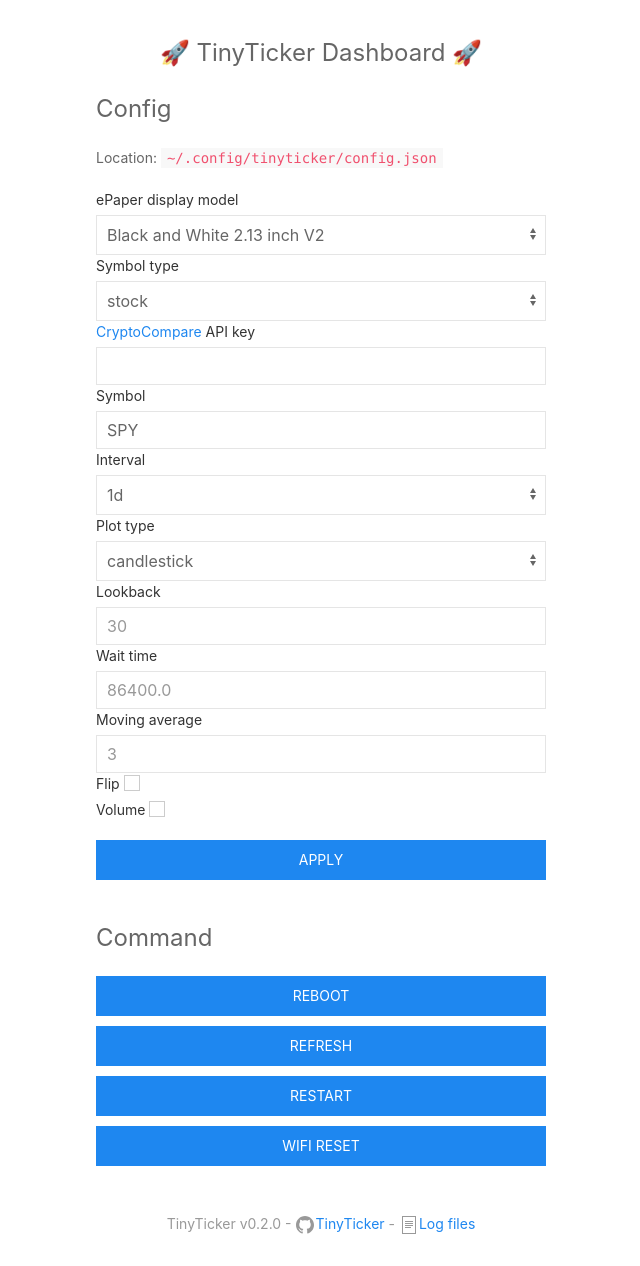
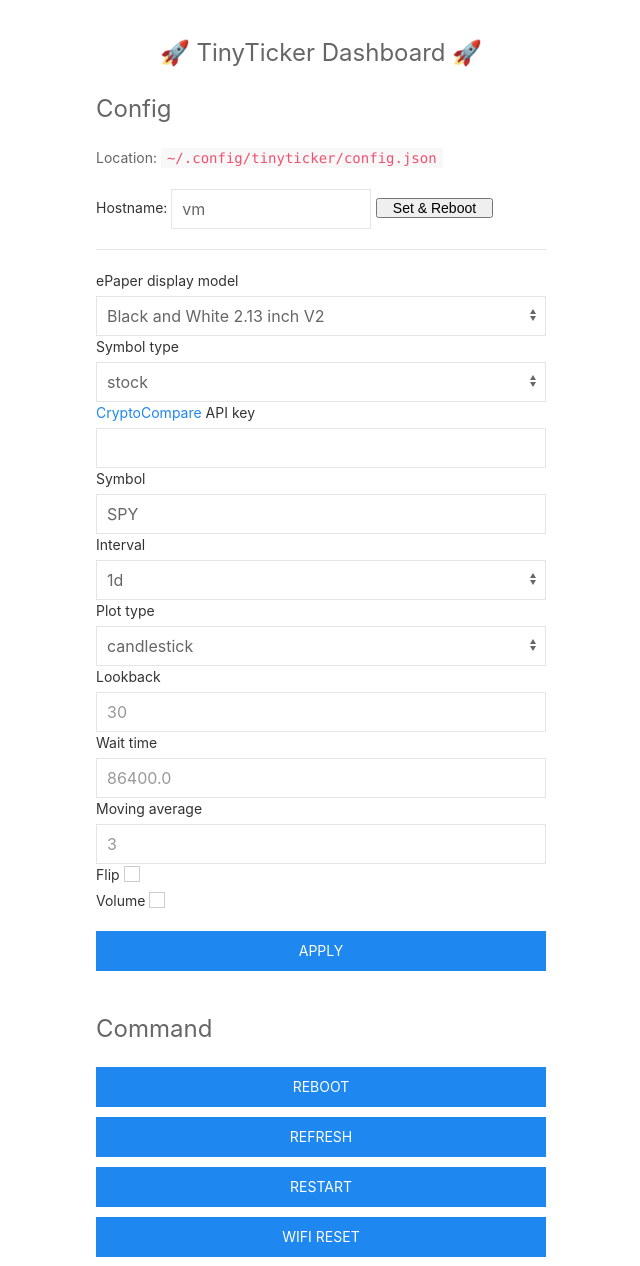
Before and after one commit to loiccoyle/tinyticker, a Flask app: page / in a window 1280 px wide. Shown: the top 1266 px of the page, without its empty margins (319-959 px from the left). Before the commit the page ends 1234 px from the top, so only its background shows below. Run offline with Flask 2, Linux system fonts and the light colour scheme; data that the repository does not hold is empty.

Commit message:
Add hostname setting (#17)

```diff
--- a/tinyticker/__main__.py
+++ b/tinyticker/__main__.py
@@ -3,7 +3,6 @@
 import multiprocessing
 import os
 import signal
-import subprocess
 import sys
 from pathlib import Path
 from time import sleep
@@ -258,7 +257,7 @@
     # start ticking
     tick_process = start_ticker_process(args)
     while True:
-        if tick_process._closed or not tick_process.is_alive():
+        if tick_process._closed or not tick_process.is_alive():  # type: ignore
             tick_process = start_ticker_process(args)
         else:
             sleep(1)
--- a/tinyticker/ticker.py
+++ b/tinyticker/ticker.py
@@ -12,15 +12,15 @@
 SYMBOL_TYPES = ["crypto", "stock"]
 
 YFINANCE_NON_STANDARD_INTERVALS = {
-    "1wk": pd.Timedelta("7d"),
-    "1mo": pd.Timedelta("30d"),
-    "3mo": pd.Timedelta("90d"),
+    "1wk": pd.to_timedelta("7d"),
+    "1mo": pd.to_timedelta("30d"),
+    "3mo": pd.to_timedelta("90d"),
 }
 
 INTERVAL_TIMEDELTAS = {
     interval: YFINANCE_NON_STANDARD_INTERVALS[interval]
     if interval in YFINANCE_NON_STANDARD_INTERVALS
-    else pd.Timedelta(interval)
+    else pd.to_timedelta(interval)
     for interval in [
         "1m",
         "2m",
@@ -53,9 +53,9 @@
 }
 
 CRYPTO_INTERVAL_TIMEDELTAS = {
-    "minute": pd.Timedelta("1m"),
-    "hour": pd.Timedelta("1h"),
-    "day": pd.Timedelta("1d"),
+    "minute": pd.to_timedelta("1m"),
+    "hour": pd.to_timedelta("1h"),
+    "day": pd.to_timedelta("1d"),
 }
 
 
@@ -126,11 +126,11 @@
     if len(historical) > lookback:
         historical = historical.iloc[len(historical) - lookback :]
     LOGGER.debug("crypto historical length pruned: %s", len(historical))
-    return historical
+    return historical  # type: ignore
 
 
 class Ticker:
-    """Query the CryptoCompare API.
+    """Price information fetcher.
 
     Args:
         symbol_type: Either "crypto" or "stock".
@@ -165,7 +165,8 @@
         if self.symbol_type == "crypto" and api_key is None:
             raise ValueError("No API key provided.")
         self.api_key = api_key
-        cryptocompare.cryptocompare._set_api_key_parameter(self.api_key)
+        if self.api_key is not None:
+            cryptocompare.cryptocompare._set_api_key_parameter(self.api_key)
         self.symbol = symbol
         if lookback is None:
             self._log.debug("lookback None")
@@ -175,7 +176,7 @@
             self.lookback = lookback  # type: int
         self._log.debug("lookback: %s", self.lookback)
         if wait_time is None:
-            self.wait_time = self._interval_dt.value * 1e-9  # type: ignore
+            self.wait_time = int(self._interval_dt.value * 1e-9)
         else:
             self.wait_time = wait_time  # type: int
         self._log.debug("wait_time: %s", self.wait_time)
@@ -197,14 +198,14 @@
     def _tick_stock(self) -> dict:
         self._log.info("Stock tick.")
         end = pd.to_datetime("now")
-        start = end - self._interval_dt * (self.lookback - 1)  # type: ignore
+        start = end - self._interval_dt * (self.lookback - 1)
         self._log.debug("interval: %s", self.interval)
         self._log.debug("self.lookback: %s", self.lookback)
         self._log.debug("start: %s", start)
         self._log.debug("end: %s", end)
         current_price_data = yfinance.download(
             self.symbol,
-            start=end - pd.Timedelta("2m"),  # type: ignore
+            start=end - pd.to_timedelta("2m"),
             end=end,
             interval="1m",
         )  # type: pd.DataFrame
--- a/tinyticker/web/__main__.py
+++ b/tinyticker/web/__main__.py
@@ -10,6 +10,7 @@
 from ..utils import RawTextArgumentDefaultsHelpFormatter
 from ..waveshare_lib.models import MODELS
 from .app import create_app
+from .app import logger as logger_app
 
 logger = logging.getLogger(__name__)
 
@@ -68,6 +69,7 @@
     args = parse_args(sys.argv[1:])
     if args.verbose > 0:
         set_verbosity(logger, args.verbose)
+        set_verbosity(logger_app, args.verbose)
 
     logger.debug("Args: %s", args)
 
--- a/tinyticker/web/app.py
+++ b/tinyticker/web/app.py
@@ -1,4 +1,6 @@
 import logging
+import socket
+import subprocess
 import sys
 from pathlib import Path
 from socket import timeout
@@ -12,13 +14,13 @@
 from ..ticker import INTERVAL_LOOKBACKS, INTERVAL_TIMEDELTAS, SYMBOL_TYPES
 from ..utils import check_for_update
 from ..waveshare_lib.models import MODELS
-from .command import COMMANDS, refresh
+from .command import COMMANDS, reboot, refresh
 
 logger = logging.getLogger(__name__)
 
 TEMPLATE_PATH = str(Path(__file__).parent / "templates")
 
-INTERVAL_WAIT_TIMES = {k: v.value * 1e-9 for k, v in INTERVAL_TIMEDELTAS.items()}  # type: ignore
+INTERVAL_WAIT_TIMES = {k: v.value * 1e-9 for k, v in INTERVAL_TIMEDELTAS.items()}
 
 
 def create_app(config_file: Path = CONFIG_FILE, log_dir: Path = LOG_DIR) -> Flask:
@@ -35,6 +37,7 @@
     # remove the update command as we treat it separately
     commands.remove("update")
     log_files = sorted([path.name for path in log_dir.glob("*.log")])
+    hostname = socket.gethostname()
 
     @app.after_request
     def add_header(response):
@@ -54,6 +57,7 @@
         return render_template(
             "index.html",
             cfg=config_file,
+            hostname=hostname,
             commands=commands,
             type_options=cfg.TYPES,
             symbol_type_options=SYMBOL_TYPES,
@@ -101,6 +105,26 @@
             COMMANDS.get(command, lambda: None)()
         return redirect("/", code=302)
 
+    @app.route("/set_hostname")
+    def set_hostname():
+        logger.debug("/host_rename url args: %s", request.args)
+        hostname = request.args.get("hostname")
+        if hostname:
+            subprocess.Popen(
+                f"sudo echo {hostname} | sudo tee /etc/hostname", shell=True
+            )
+            subprocess.Popen(
+                f"sudo echo 127.0.0.1\t{hostname} | sudo tee /etc/hosts",
+                shell=True,
+            )
+            if Path("/etc/comitup.conf").exists():
+                subprocess.Popen(
+                    f"sudo sed -i 's/^ap_name:.*/ap_name: {hostname}/' /etc/comitup.conf",
+                    shell=True,
+                )
+            reboot()
+        return redirect("/", code=302)
+
     # @app.route("/img/favicon.ico")
     # def favicon():
     #     logger.info("Returning 404 for favicon request")
--- a/tinyticker/web/templates/index.html
+++ b/tinyticker/web/templates/index.html
@@ -32,6 +32,12 @@
         <div class="uk-width-large">
           <p class="uk-text-large">Config</p>
           <p class="uk-text-small">Location: <code>{{config_file | default("~/.config/tinyticker/config.json")}}</code></p>
+          <form action="/set_hostname">
+            <label class="uk-form-label" for="hostname">Hostname: </label>
+            <input class="uk-input uk-form-width-medium" type="text" id="hostname" name="hostname" value="{{hostname}}">
+            <input class="uk-button-small" type="submit" value="Set & Reboot">
+          </form>
+          <hr>
           <form class="uk-form-stacked" action="/config">
             <div class="uk-grid uk-grid-small">
               <div class="uk-width-1-1">
@@ -56,9 +62,9 @@
                   {% endfor %}
                 </select>
                 <label class="uk-form-label" for="api_key"><a href="https://min-api.cryptocompare.com/pricing">CryptoCompare</a> API key</label>
-                <input class="uk-textarea" type="text" id="api_key" name="api_key" {% if api_key %} value="{{api_key}}" {% endif %}>
+                <input class="uk-input" type="text" id="api_key" name="api_key" {% if api_key %} value="{{api_key}}" {% endif %}>
                 <label class="uk-form-label" for="symbol">Symbol</label>
-                <input class="uk-textarea" type="text" id="symbol" name="symbol" value="{{symbol}}">
+                <input class="uk-input" type="text" id="symbol" name="symbol" value="{{symbol}}">
                 <label class="uk-form-label" for="interval">Interval</label>
                 <select class="uk-select" id="interval" name="interval">
                   {% for interval_option in interval_options %}
@@ -82,22 +88,22 @@
                 <label class="uk-form-label" for="lookback">Lookback</label>
                 {% if lookback is none %}
                 {# If the look back is None then it hasn't been set so use the default lookback for the interval #}
-                <input class="uk-textarea" inputmode="numeric" id="lookback" name="lookback" min="1" placeholder="{{interval_lookbacks[interval]}}">
+                <input class="uk-input" inputmode="numeric" id="lookback" name="lookback" min="1" placeholder="{{interval_lookbacks[interval]}}">
                 {% else %}
-                <input class="uk-textarea" inputmode="numeric" id="lookback" name="lookback" min="1" value="{{lookback}}">
+                <input class="uk-input" inputmode="numeric" id="lookback" name="lookback" min="1" value="{{lookback}}">
                 {%endif%}
                 <label class="uk-form-label" for="wait_time">Wait time</label>
                 {% if wait_time is none %}
                 {# If the wait_time is None then it hasn't been set so use the default wait_time for the interval #}
-                <input class="uk-textarea" inputmode="numeric" id="wait_time" name="wait_time" min="1" placeholder="{{interval_wait_times[interval]}}">
+                <input class="uk-input" inputmode="numeric" id="wait_time" name="wait_time" min="1" placeholder="{{interval_wait_times[interval]}}">
                 {% else %}
-                <input class="uk-textarea" inputmode="numeric" id="wait_time" name="wait_time" min="1" value="{{wait_time}}">
+                <input class="uk-input" inputmode="numeric" id="wait_time" name="wait_time" min="1" value="{{wait_time}}">
                 {%endif%}
                 <label class="uk-form-label" for="mav">Moving average</label>
                 {% if mav is none %}
-                <input class="uk-textarea" inputmode="numeric" id="mav" name="mav" min="1" placeholder="3">
+                <input class="uk-input" inputmode="numeric" id="mav" name="mav" min="1" placeholder="3">
                 {% else %}
-                <input class="uk-textarea" inputmode="numeric" id="mav" name="mav" min="1" value="{{mav}}">
+                <input class="uk-input" inputmode="numeric" id="mav" name="mav" min="1" value="{{mav}}">
                 {%endif%}
                 <label class="uk-form-label" for="flip">Flip <input class="uk-checkbox" type="checkbox" id="flip" name="flip" {% if flip | default(False) %}checked{% endif %}></label>
                 <label class="uk-form-label" for="volume">Volume <input class="uk-checkbox" type="checkbox" id="volume" name="volume" {% if volume| default(False) %}checked{% endif %}></label>
```
Also changed, not shown: 3 other files.
